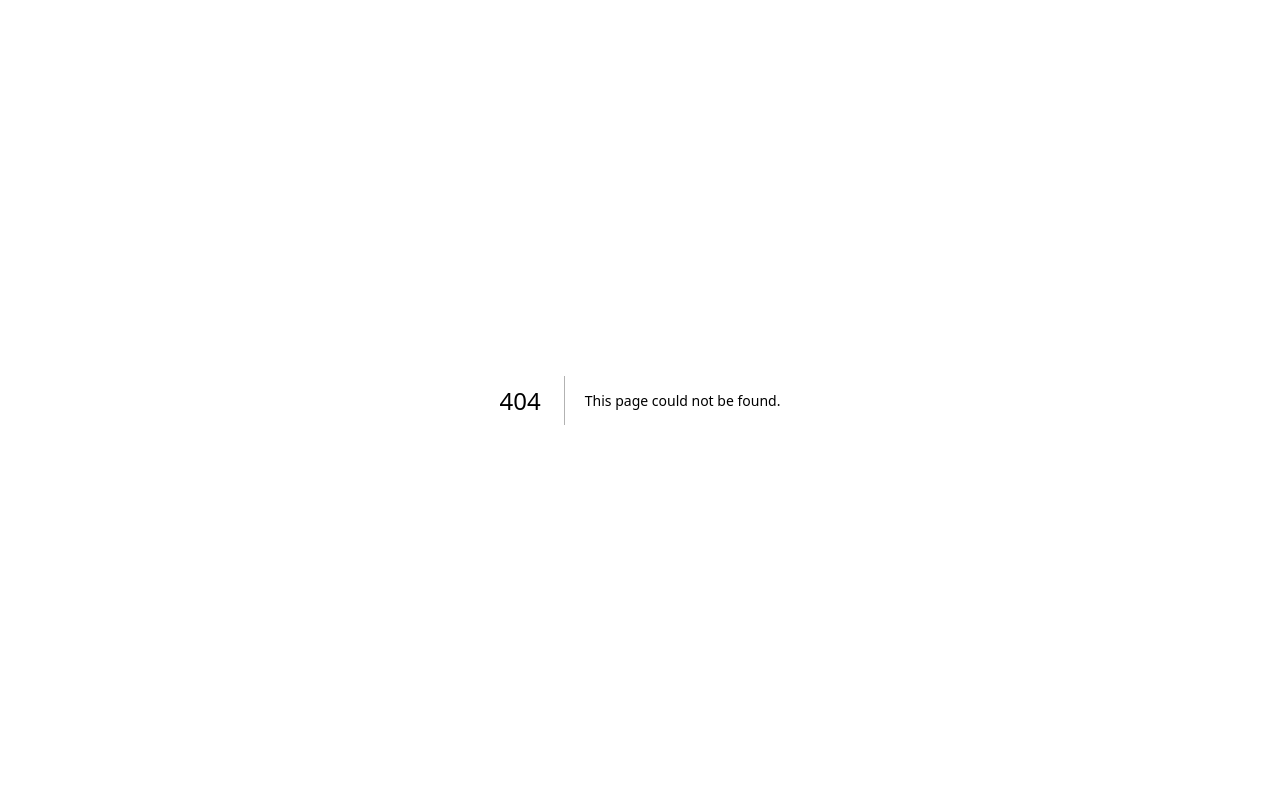
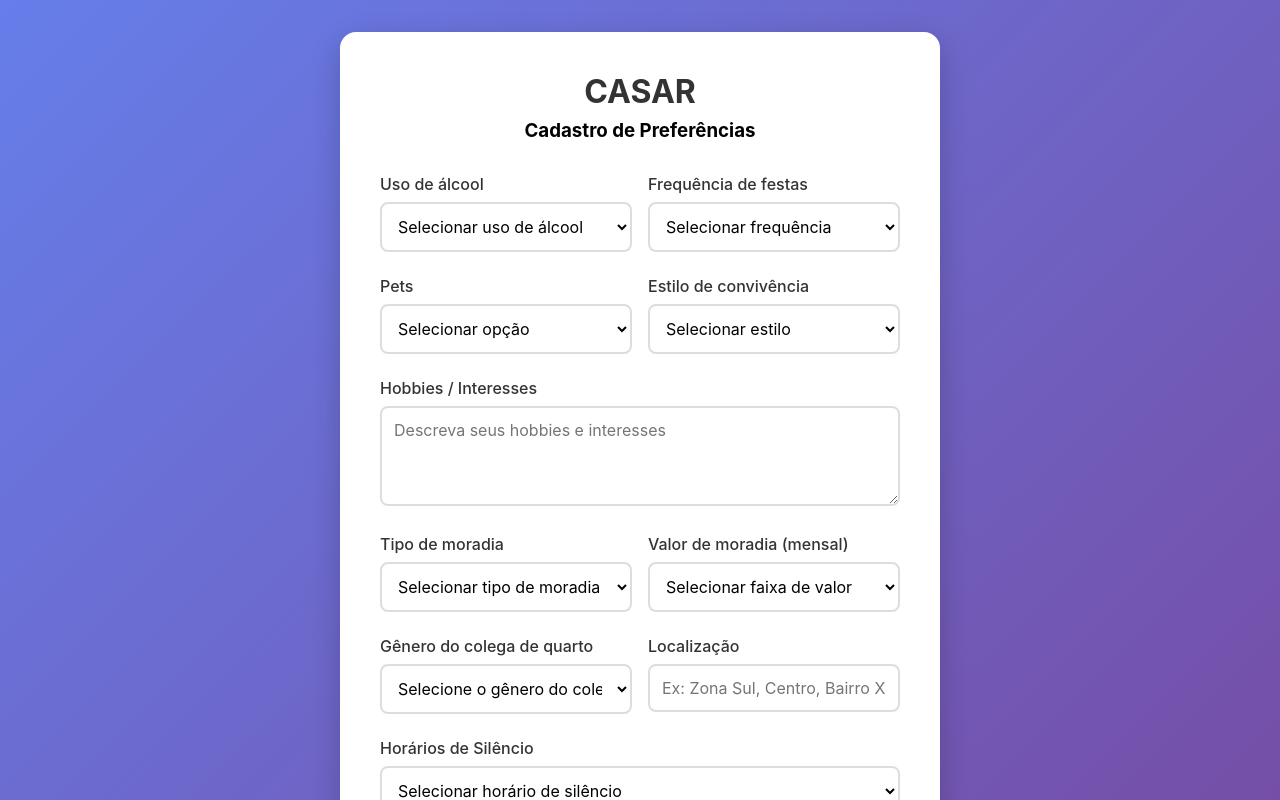
Before and after one commit to Gabriel-Toti/xdes12-project-front, a Next.js app: page /preferencias in a window 1280 px wide. Before the commit this address had no page. Shown: the top 800 px of the page. Built offline with nearby package versions, Linux system fonts and the light colour scheme.

Commit message:
feat: cadastro de preferencias

```diff
--- /dev/null
+++ b/src/app/preferencias/page.tsx
@@ -0,0 +1,269 @@
+"use client";
+
+import { useState } from "react";
+import { useRouter } from "next/navigation";
+
+export default function Preferencias() {
+  const router = useRouter();
+
+  const [alcool, setAlcool] = useState("");
+  const [festas, setFestas] = useState("");
+  const [pets, setPets] = useState("");
+  const [convivencia, setConvivencia] = useState("");
+  const [hobbies, setHobbies] = useState("");
+  const [tipoMoradia, setTipoMoradia] = useState("");
+  const [valorMoradia, setValorMoradia] = useState("");
+  const [generoColega, setGeneroColega] = useState("");
+  const [localizacao, setLocalizacao] = useState("");
+  const [horariosSilencio, setHorariosSilencio] = useState("");
+
+  const [error, setError] = useState<string | null>(null);
+  const [success, setSuccess] = useState<string | null>(null);
+  const [loading, setLoading] = useState(false);
+
+  const validate = () => {
+    if (
+      !alcool ||
+      !festas ||
+      !pets ||
+      !convivencia ||
+      !tipoMoradia ||
+      !valorMoradia ||
+      !generoColega ||
+      !localizacao ||
+      !horariosSilencio
+    ) {
+      setError("Por favor, preencha todos os campos obrigatórios");
+      return false;
+    }
+
+    setError(null);
+    return true;
+  };
+
+  const handleSubmit = async (e: React.FormEvent) => {
+    e.preventDefault();
+    if (!validate()) return;
+
+    setLoading(true);
+    setError(null);
+
+    try {
+      // Simulação de envio para API
+      await new Promise((res) => setTimeout(res, 800));
+      setSuccess("Preferências salvas com sucesso!");
+
+      // Aqui você pode gravar no servidor. Por padrão redireciono para /conta.
+      setTimeout(() => router.push("/conta"), 900);
+    } catch (err: any) {
+      setError(err?.message || "Erro ao salvar preferências");
+    } finally {
+      setLoading(false);
+    }
+  };
+
+  return (
+    <div className="cadastro-page">
+      <div className="cadastro-container">
+        <div className="cadastro-header">
+          <h2>CASAR</h2>
+          <h3>Cadastro de Preferências</h3>
+        </div>
+
+        <form onSubmit={handleSubmit} className="cadastro-form">
+          <div className="form-row">
+            <div className="form-group">
+              <label className="form-label">Uso de álcool</label>
+              <select
+                className="form-select"
+                value={alcool}
+                onChange={(e) => setAlcool(e.target.value)}
+                required
+              >
+                <option value="" disabled>
+                  Selecionar uso de álcool
+                </option>
+                <option value="nunca">Nunca</option>
+                <option value="socialmente">Socialmente</option>
+                <option value="regularmente">Regularmente</option>
+              </select>
+            </div>
+
+            <div className="form-group">
+              <label className="form-label">Frequência de festas</label>
+              <select
+                className="form-select"
+                value={festas}
+                onChange={(e) => setFestas(e.target.value)}
+                required
+              >
+                <option value="" disabled>
+                  Selecionar frequência
+                </option>
+                <option value="nunca">Nunca</option>
+                <option value="raramente">Raramente</option>
+                <option value="as_vezes">Às vezes</option>
+                <option value="frequentemente">Frequentemente</option>
+              </select>
+            </div>
+          </div>
+
+          <div className="form-row">
+            <div className="form-group">
+              <label className="form-label">Pets</label>
+              <select
+                className="form-select"
+                value={pets}
+                onChange={(e) => setPets(e.target.value)}
+                required
+              >
+                <option value="" disabled>
+                  Selecionar opção
+                </option>
+                <option value="nao">Não tem / não aceita</option>
+                <option value="tem">Tem pets</option>
+                <option value="aceita">Aceita pets</option>
+              </select>
+            </div>
+
+            <div className="form-group">
+              <label className="form-label">Estilo de convivência</label>
+              <select
+                className="form-select"
+                value={convivencia}
+                onChange={(e) => setConvivencia(e.target.value)}
+                required
+              >
+                <option value="" disabled>
+                  Selecionar estilo
+                </option>
+                <option value="organizado">Organizado</option>
+                <option value="relaxado">Relaxado</option>
+                <option value="colaborativo">
+                  Colaborativo / Compartilha tarefas
+                </option>
+              </select>
+            </div>
+          </div>
+
+          <div className="form-group">
+            <label className="form-label">Hobbies / Interesses</label>
+            <textarea
+              className="form-textarea"
+              value={hobbies}
+              onChange={(e) => setHobbies(e.target.value)}
+              placeholder="Descreva seus hobbies e interesses"
+            />
+          </div>
+
+          <div className="form-row">
+            <div className="form-group">
+              <label className="form-label">Tipo de moradia</label>
+              <select
+                className="form-select"
+                value={tipoMoradia}
+                onChange={(e) => setTipoMoradia(e.target.value)}
+                required
+              >
+                <option value="" disabled>
+                  Selecionar tipo de moradia
+                </option>
+                <option value="apartamento">Apartamento</option>
+                <option value="casa">Casa</option>
+                <option value="quitinete">Quitinete / Estúdio</option>
+                <option value="republica">República</option>
+              </select>
+            </div>
+
+            <div className="form-group">
+              <label className="form-label">Valor de moradia (mensal)</label>
+              <select
+                className="form-select"
+                value={valorMoradia}
+                onChange={(e) => setValorMoradia(e.target.value)}
+                required
+              >
+                <option value="" disabled>
+                  Selecionar faixa de valor
+                </option>
+                <option value="0-800">Até R$800</option>
+                <option value="800-1500">R$800 - R$1.500</option>
+                <option value="1500-3000">R$1.500 - R$3.000</option>
+                <option value="3000+">Acima de R$3.000</option>
+              </select>
+            </div>
+          </div>
+
+          <div className="form-row">
+            <div className="form-group">
+              <label className="form-label">Gênero do colega de quarto</label>
+              <select
+                className="form-select"
+                value={generoColega}
+                onChange={(e) => setGeneroColega(e.target.value)}
+                required
+              >
+                <option value="" disabled>
+                  Selecione o gênero do colega
+                </option>
+                <option value="masculino">Masculino</option>
+                <option value="feminino">Feminino</option>
+                <option value="outro">Outro</option>
+                <option value="sem_preferencia">Sem preferência</option>
+              </select>
+            </div>
+
+            <div className="form-group">
+              <label className="form-label">Localização</label>
+              <input
+                type="text"
+                className="form-input"
+                value={localizacao}
+                onChange={(e) => setLocalizacao(e.target.value)}
+                placeholder="Ex: Zona Sul, Centro, Bairro X..."
+                required
+              />
+            </div>
+          </div>
+
+          <div className="form-group">
+            <label className="form-label">Horários de Silêncio</label>
+            <select
+              className="form-select"
+              value={horariosSilencio}
+              onChange={(e) => setHorariosSilencio(e.target.value)}
+              required
+            >
+              <option value="" disabled>
+                Selecionar horário de silêncio
+              </option>
+              <option value="22-7">22:00 - 07:00</option>
+              <option value="23-8">23:00 - 08:00</option>
+              <option value="0-0">Sem horário específico</option>
+            </select>
+          </div>
+
+          {error && <div className="error-message">{error}</div>}
+          {success && <div className="success-message">{success}</div>}
+
+          <div className="form-actions">
+            <button
+              type="submit"
+              className="btn btn-primary"
+              disabled={loading}
+            >
+              {loading ? "Salvando..." : "Salvar Preferências"}
+            </button>
+            <button
+              type="button"
+              className="btn btn-secondary"
+              onClick={() => router.push("/")}
+            >
+              Voltar
+            </button>
+          </div>
+        </form>
+      </div>
+    </div>
+  );
+}
```
